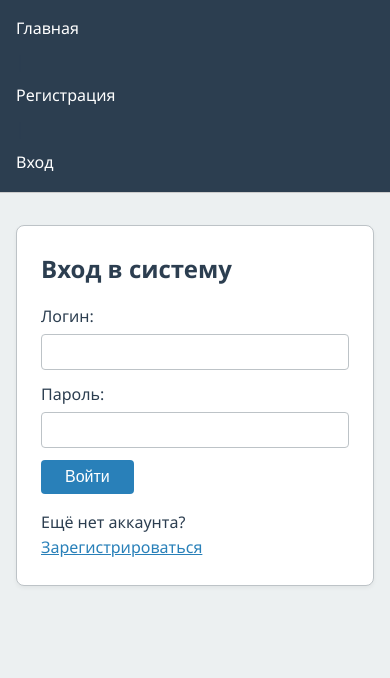
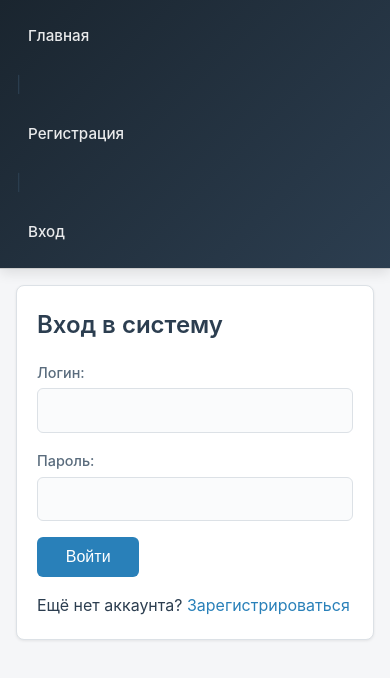
Before and after one commit to littlepelt/military_library, a React (Vite) app in the folder client/: page /login in a window 390 px wide. Shown: the top 678 px of the page. Built offline with nearby package versions, Linux system fonts and the light colour scheme; no server answers.

Commit message:
Улучшен дизайн

```diff
--- a/client/index.html
+++ b/client/index.html
@@ -4,7 +4,7 @@
     <meta charset="UTF-8" />
     <link rel="icon" type="image/svg+xml" href="/favicon.svg" />
     <meta name="viewport" content="width=device-width, initial-scale=1.0" />
-    <title>client</title>
+    <title>Военная библиотека | Информационная система</title>
   </head>
   <body>
     <div id="root"></div>
--- a/client/src/components/BookItem.jsx
+++ b/client/src/components/BookItem.jsx
@@ -80,14 +80,14 @@ function BookItem({ book, onDeleteBook }) {  // добавили onDeleteBook д
             Добавил: {book.full_name || book.username} | {new Date(book.created_at).toLocaleDateString()}
           </div>
         </div>
-        {isAdmin && (
-          <button onClick={handleDeleteBook} style={{ background: 'var(--danger)', padding: '0.25rem 0.75rem' }}>
+         {isAdmin && (
+          <button onClick={handleDeleteBook} className="btn-danger btn-sm">
             Удалить книгу
           </button>
         )}
       </div>
 
-      <button onClick={() => setShowComments(!showComments)} style={{ fontSize: '0.85rem', marginRight: '0.5rem' }}>
+            <button onClick={() => setShowComments(!showComments)} className="btn-sm" style={{ marginRight: '0.5rem' }}>
         {showComments ? 'Скрыть обсуждение' : `Обсуждение (${comments.length})`}
       </button>
 
@@ -111,8 +111,8 @@ function BookItem({ book, onDeleteBook }) {  // добавили onDeleteBook д
                     </span>
                     <p style={{ margin: '0.25rem 0 0 0' }}>{c.content}</p>
                   </div>
-                  {isAdmin && (
-                    <button onClick={() => handleDeleteComment(c.id)} style={{ background: 'var(--danger)', padding: '0.15rem 0.5rem', fontSize: '0.8rem' }}>
+                {isAdmin && (
+                    <button onClick={() => handleDeleteComment(c.id)} className="btn-danger btn-sm" style={{ marginLeft: '1rem' }}>
                       Удалить
                     </button>
                   )}
--- a/client/src/index.css
+++ b/client/src/index.css
@@ -1,13 +1,21 @@
 :root {
   --primary: #2c3e50;
+  --primary-dark: #1a252f;
   --secondary: #34495e;
   --accent: #2980b9;
-  --background: #ecf0f1;
+  --accent-hover: #1c6ea4;
+  --background: #f5f6f8;
+  --surface: #ffffff;
   --text: #2c3e50;
-  --white: #ffffff;
-  --border: #bdc3c7;
+  --text-secondary: #5a6c7d;
+  --border: #dce1e6;
   --success: #27ae60;
   --danger: #c0392b;
+  --warning: #f39c12;
+  --radius: 8px;
+  --shadow-sm: 0 1px 3px rgba(0,0,0,0.08);
+  --shadow: 0 4px 12px rgba(0,0,0,0.1);
+  --font: 'Inter', -apple-system, BlinkMacSystemFont, 'Segoe UI', Roboto, sans-serif;
 }
 
 * {
@@ -17,114 +25,219 @@
 }
 
 body {
-  font-family: 'Segoe UI', Tahoma, Geneva, Verdana, sans-serif;
+  font-family: var(--font);
   background-color: var(--background);
   color: var(--text);
   line-height: 1.6;
+  -webkit-font-smoothing: antialiased;
 }
 
+/* Навигация */
 nav {
-  background-color: var(--primary);
-  padding: 0.75rem 1.5rem;
+  background: linear-gradient(135deg, var(--primary-dark) 0%, var(--primary) 100%);
+  padding: 0.75rem 2rem;
   display: flex;
   align-items: center;
   flex-wrap: wrap;
-  gap: 0.5rem;
+  gap: 1rem;
+  box-shadow: var(--shadow);
+  position: sticky;
+  top: 0;
+  z-index: 100;
 }
 
-nav a, nav span, nav button {
-  color: var(--white);
+nav a {
+  color: rgba(255,255,255,0.9);
   text-decoration: none;
-  margin-right: 0.75rem;
   font-weight: 500;
+  font-size: 0.95rem;
+  padding: 0.5rem 0.75rem;
+  border-radius: 6px;
+  transition: background 0.2s, color 0.2s;
+}
+
+nav a:hover {
+  background: rgba(255,255,255,0.15);
+  color: #fff;
+}
+
+nav span {
+  color: var(--warning);
+  font-weight: 600;
+  margin-right: 0.5rem;
 }
 
 nav button {
-  background: none;
-  border: 1px solid var(--white);
-  padding: 0.25rem 0.75rem;
-  border-radius: 4px;
+  background: transparent;
+  border: 1px solid rgba(255,255,255,0.5);
+  color: #fff;
+  padding: 0.4rem 1rem;
+  border-radius: 6px;
   cursor: pointer;
   font-size: 0.9rem;
+  transition: all 0.2s;
 }
 
 nav button:hover {
-  background-color: var(--white);
-  color: var(--primary);
+  background: rgba(255,255,255,0.2);
+  border-color: #fff;
+}
+
+/* Контейнер и карточки */
+.container {
+  max-width: 960px;
+  margin: 2rem auto;
+  padding: 0 1.5rem;
+}
+
+.card {
+  background: var(--surface);
+  border-radius: var(--radius);
+  padding: 1.5rem 2rem;
+  margin-bottom: 1.5rem;
+  box-shadow: var(--shadow-sm);
+  border: 1px solid var(--border);
+  transition: box-shadow 0.2s;
+}
+
+.card:hover {
+  box-shadow: var(--shadow);
 }
 
 h1, h2, h3 {
   color: var(--primary);
   margin-bottom: 1rem;
+  font-weight: 600;
+}
+
+h1 {
+  font-size: 2rem;
+}
+
+h2 {
+  font-size: 1.5rem;
+}
+
+h3 {
+  font-size: 1.2rem;
+}
+
+/* Формы */
+label {
+  display: block;
+  font-weight: 500;
+  margin-bottom: 0.3rem;
+  color: var(--text-secondary);
+  font-size: 0.9rem;
 }
 
 input, textarea, select {
   width: 100%;
-  padding: 0.5rem;
-  margin: 0.25rem 0 0.75rem 0;
+  padding: 0.7rem 1rem;
+  margin-bottom: 1rem;
   border: 1px solid var(--border);
-  border-radius: 4px;
+  border-radius: 6px;
   font-size: 1rem;
+  font-family: var(--font);
+  transition: border-color 0.2s, box-shadow 0.2s;
+  background: #fafbfc;
 }
 
-button[type="submit"], button:not(nav button) {
-  background-color: var(--accent);
-  color: var(--white);
-  border: none;
-  padding: 0.5rem 1.5rem;
-  border-radius: 4px;
-  cursor: pointer;
-  font-size: 1rem;
-  transition: background-color 0.2s;
+input:focus, textarea:focus, select:focus {
+  outline: none;
+  border-color: var(--accent);
+  box-shadow: 0 0 0 3px rgba(41,128,185,0.15);
 }
 
-button[type="submit"]:hover, button:not(nav button):hover {
-  background-color: #1c6ea4;
+button[type="submit"],
+button:not(nav button):not(.btn-danger):not(.btn-sm) {
+  background-color: var(--accent);
+  color: #fff;
+  border: none;
+  padding: 0.7rem 1.8rem;
+  border-radius: 6px;
+  font-size: 1rem;
+  font-weight: 500;
+  cursor: pointer;
+  transition: background 0.2s, transform 0.1s;
+}
+
+button[type="submit"]:hover,
+button:not(nav button):not(.btn-danger):not(.btn-sm):hover {
+  background-color: var(--accent-hover);
+  transform: translateY(-1px);
 }
 
 button[type="button"] {
   background-color: var(--secondary);
-  color: var(--white);
+  color: #fff;
   border: none;
-  padding: 0.5rem 1rem;
-  border-radius: 4px;
+  padding: 0.7rem 1.5rem;
+  border-radius: 6px;
   cursor: pointer;
   margin-left: 0.5rem;
 }
 
-.container {
-  max-width: 900px;
-  margin: 2rem auto;
-  padding: 0 1rem;
+button[type="button"]:hover {
+  background-color: #2c3e50;
 }
 
-.card {
-  background: var(--white);
-  border: 1px solid var(--border);
-  border-radius: 8px;
-  padding: 1.5rem;
-  margin-bottom: 1.5rem;
-  box-shadow: 0 2px 4px rgba(0,0,0,0.05);
+.btn-danger {
+  background-color: var(--danger);
+  color: #fff;
+  border: none;
+  padding: 0.4rem 1rem;
+  border-radius: 6px;
+  font-size: 0.85rem;
+  cursor: pointer;
+  transition: background 0.2s;
 }
 
+.btn-danger:hover {
+  background-color: #a93226;
+}
+
+.btn-sm {
+  padding: 0.3rem 0.8rem;
+  font-size: 0.8rem;
+}
+
+/* Сообщения */
 .error {
   color: var(--danger);
   font-weight: 500;
+  margin-top: 0.5rem;
 }
 
 .success {
   color: var(--success);
   font-weight: 500;
+  margin-top: 0.5rem;
 }
 
 a {
   color: var(--accent);
+  text-decoration: none;
+}
+
+a:hover {
+  text-decoration: underline;
 }
 
 /* Адаптивность */
-@media (max-width: 600px) {
+@media (max-width: 768px) {
   nav {
+    padding: 0.75rem 1rem;
     flex-direction: column;
     align-items: flex-start;
   }
+
+  .container {
+    margin: 1rem auto;
+    padding: 0 1rem;
+  }
+
+  .card {
+    padding: 1.25rem;
+  }
 }
```
